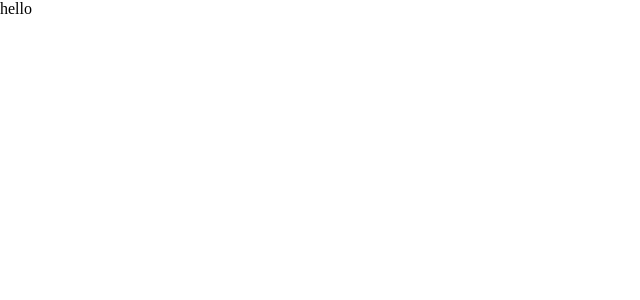
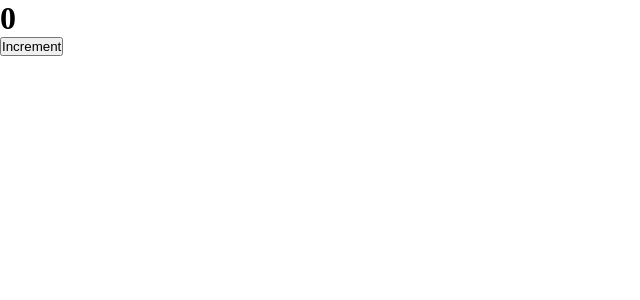
Before and after one commit to Virus1es/rtk-learn-app, a React (Vite) app: page / in a window 1280 px wide. Shown: the top 300 px of the page, without its empty margins (0-640 px from the left). Built offline with nearby package versions, Linux system fonts and the light colour scheme.

Commit message:
feat: use store in component

```diff
--- a/src/App.tsx
+++ b/src/App.tsx
@@ -1,10 +1,15 @@
 import './styles/App.css';
+import {userSlice} from "./store/reducers/UserSlice.ts";
+import {useAppDispatch, useAppSelector} from "./hooks/redux.ts";
 
 function App() {
-
+    const {count} = useAppSelector(state => state.userReducer)
+    const {increment} = userSlice.actions;
+    const dispatch = useAppDispatch();
     return (
         <div className="app">
-            hello
+            <h1>{count}</h1>
+            <button onClick={() => dispatch(increment())}>Increment</button>
         </div>
     )
 }
```
